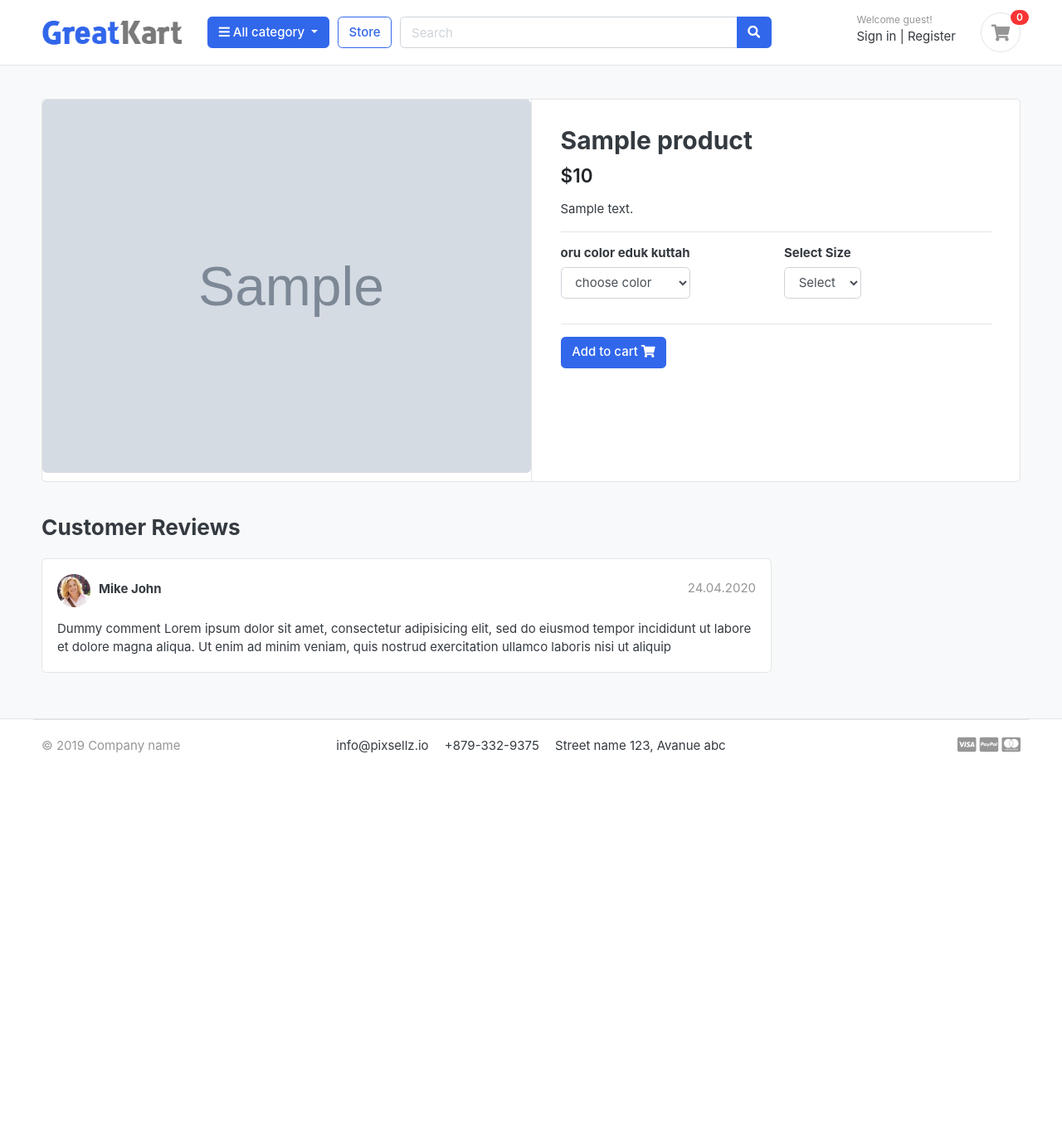
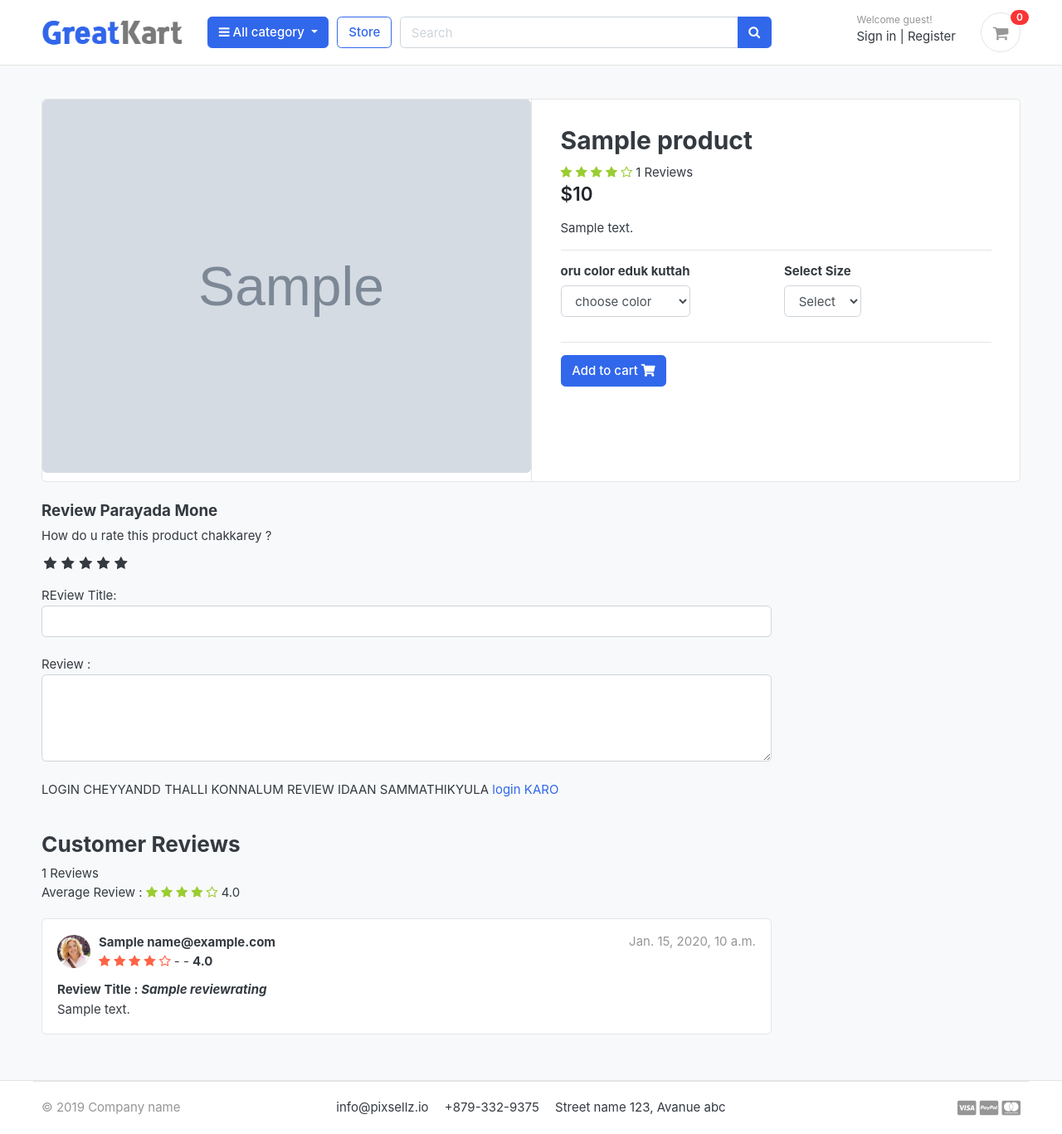
Before and after one commit to aelianmv/greatkart, a Django app: a page that uses templates/base.html in a window 1280 px wide. Shown: the whole page at 83% size. Before the commit the page ends 908 px from the top, so only its background shows below. Run offline with Django 5.2, Linux system fonts and the light colour scheme; tables that the repository leaves empty hold one stand-in row (values such as "Sample post"); grey boxes marked "Sample" are stand-in pictures; some libraries are stand-ins or nearby versions; some web fonts are replaced.

Commit message:
reviewsssss

```diff
--- /dev/null
+++ b/greatkart/static/css/custom.css
@@ -0,0 +1,60 @@
+/* hide radio button */
+
+.rate > input {
+    display: none;
+}
+
+.rate {
+    display: inline-block;
+    border: 0;
+}
+
+.rate > label{
+    float: right;
+}
+
+
+/* to show stars */
+.rate > label::before{
+display: inline-block;
+font-size: 1.1rem;
+font-family: FontAwesome;
+content: "\f005";
+margin: 0;
+padding: 0.3rem .2rem;
+cursor: pointer;
+
+}
+
+
+/* half star */
+
+.rate .half::before{
+    content: "\f089";
+    position: absolute;
+    padding-right: 0%;
+
+}
+
+/* click and hover */
+
+input:checked ~ label, label:hover ~ label{
+    color: #ffb503 ;
+}
+
+
+/* hover highlisght  */
+
+input:checked + label:hover , input:checked ~ label:hover , input:checked ~ label:hover ~ label, label:hover ~ input:checked ~ label {
+    color: #cc9000;
+}
+
+.rating-star i{
+    color:tomato !important ;
+
+}
+
+.rating-star2 i{
+    color:yellowgreen !important ;
+
+}
--- a/store/admin.py
+++ b/store/admin.py
@@ -1,6 +1,6 @@
 from django.contrib import admin
 from django.db import models
-from .models import product,Variation
+from .models import product,Variation , ReviewRating
 
 # Register your models here.
 class ProductAdmin(admin.ModelAdmin):
@@ -17,3 +17,6 @@ class VariationAdmin(admin.ModelAdmin):
 
 admin.site.register(product,ProductAdmin)
 admin.site.register(Variation,VariationAdmin)
+
+
+admin.site.register(ReviewRating)
--- a/store/models.py
+++ b/store/models.py
@@ -1,6 +1,7 @@
 from django.db import models
 from category.models import Category
 from django.urls  import reverse
+from accounts.models import Account
 # Create your models here.
 class product(models.Model):  ### reverse
     product_name=models.CharField(max_length=50)
@@ -20,6 +21,21 @@ class product(models.Model):  ### reverse
 
     def __str__(self):
         return self.product_name
+
+    def averageReview(self):
+
+        reviews = ReviewRating.objects.filter(Product=self , status = True).aggregate(average=models.Avg('rating'))
+        avg=0
+        if reviews['average'] is not None:
+            avg = float(reviews['average'])
+        return avg
+
+    def countReview(self):
+        reviews = ReviewRating.objects.filter(Product = self , status = True).aggregate(count=models.Count('rating'))
+        count=0
+        if reviews['count'] is not None:
+            count = int(reviews['count'])
+            return count
 
 variation_category_choice = (
 ('color','color'),
@@ -44,3 +60,18 @@ class Variation(models.Model):
 
     def __str__(self):
         return self.variation_value
+
+
+class ReviewRating(models.Model):
+    Product = models.ForeignKey(product,on_delete=models.CASCADE)
+    user = models.ForeignKey(Account,on_delete=models.CASCADE)
+    subject = models.CharField(max_length=100,blank=True)
+    review = models.TextField(max_length=500,blank=True)
+    rating = models.FloatField()
+    ip = models.CharField(max_length=20,blank=True)
+    status = models.BooleanField(default=True)
+    created_at = models.DateTimeField(auto_now_add=True)
+    update_at = models.DateTimeField(auto_now=True)
+
+    def __str__(self):
+        return self.subject
--- a/store/urls.py
+++ b/store/urls.py
@@ -25,6 +25,7 @@ urlpatterns = [
     path('category/<slug:category_slug>/',views.store,name='product_by_category'),
     path('category/<slug:category_slug>/<slug:product_slug>/',views.product_detail,name='product_detail'),
     path('search/',views.search,name='search'),
+    path('submit_review/<int:product_id>/',views.submit_review,name='submit_review'),
 
 
 ]
--- a/store/views.py
+++ b/store/views.py
@@ -1,12 +1,16 @@
+from django.contrib import messages
+from django.contrib.messages import *
 from django.http import HttpResponse
-from django.shortcuts import render,get_object_or_404
-from .models import product
+from django.shortcuts import redirect, render,get_object_or_404
+from .models import product,ReviewRating
 # Create your views here.
 from category.models import Category
 from cart.models import CartItem
 from cart.views import _cart_id
 from django.core.paginator import EmptyPage,Paginator,PageNotAnInteger
 from django.db.models import Q
+from orders.models import OrderProduct
+from .forms import ReviewForm
 
 
 def store(request, category_slug=None):
@@ -45,9 +49,23 @@ def product_detail(request,category_slug,product_slug):
     except Exception as e :
         raise e
 
+    if request.user.is_authenticated:
+        try :
+            orderproduct = OrderProduct.objects.filter(user = request.user , Product_id=single_product.id ).exists()
+        except OrderProduct.DoesNotExist:
+            orderproduct = None
+    else :
+        orderproduct = None
+
+    #get reviews
+
+    reviews = ReviewRating.objects.filter(Product_id=single_product.id, status = True)
+
     context = {
         'single_product' : single_product,
-        'in_cart' : in_cart
+        'in_cart' : in_cart,
+        'orderproduct' : orderproduct,
+        'reviews' : reviews
     }
     return render(request,'store/product_detail.html',context)
 
@@ -66,3 +84,26 @@ def search(request):
 
 
     return render(request,'store/store.html',context)
+
+def submit_review(request,product_id):
+    url = request.META.get('HTTP_REFERER')
+    if request.method == 'POST':
+        try:
+            reviews = ReviewRating.objects.get(user__id=request.user.id , Product__id= product_id)
+            form = ReviewForm(request.POST,instance = reviews)
+            form.save()
+            messages.success(request,' Thankyou ! kuttente review nmk peruth ishtm ayi ')
+            return redirect(url)
+        except ReviewRating.DoesNotExist:
+            form  = ReviewForm(request.POST)
+            if form.is_valid():
+                data = ReviewRating()
+                data.subject = form.cleaned_data['subject']
+                data.rating = form.cleaned_data['rating']
+                data.review = form.cleaned_data['review']
+                data.ip = request.META.get('REMOTE_ADDR')
+                data.Product_id = product_id
+                data.user_id = request.user.id
+                data.save()
+                messages.success(request,'REview Kitti Nanni undey')
+                return redirect(url)
--- a/templates/base.html
+++ b/templates/base.html
@@ -26,6 +26,9 @@
 <link href="{% static 'css/ui.css'%}" rel="stylesheet" type="text/css"/>
 <link href="{% static 'css/responsive.css' %}" rel="stylesheet" media="only screen and (max-width: 1200px)" />
 
+<link href="{% static 'css/custom.css'%}" rel="stylesheet" type="text/css"/>
+<link rel="stylesheet" href="https://cdnjs.cloudflare.com/ajax/libs/font-awesome/4.7.0/css/font-awesome.min.css">
+
 <!-- custom javascript -->
 <script src="{% static 'js/script.js' %}" type="text/javascript"></script>
 
--- a/templates/store/product_detail.html
+++ b/templates/store/product_detail.html
@@ -29,6 +29,15 @@
 				<article class="content-body">
 
 				<h2 class="title">{{single_product.product_name}}</h2>
+				<div class="rating-star2"><span>
+					<i class="fa fa-star{% if single_product.averageReview < 0.5 %}-o{% elif single_product.averageReview >= 0.5 and single_product.averageReview < 1 %}-half-o {% endif %}" aria-hidden="true"></i>
+					<i class="fa fa-star{% if single_product.averageReview < 1.5 %}-o{% elif single_product.averageReview >= 1.5 and single_product.averageReview < 2 %}-half-o {% endif %}" aria-hidden="true"></i>
+					<i class="fa fa-star{% if single_product.averageReview < 2.5 %}-o{% elif single_product.averageReview >= 2.5 and single_product.averageReview < 3 %}-half-o {% endif %}" aria-hidden="true"></i>
+					<i class="fa fa-star{% if single_product.averageReview < 3.5 %}-o{% elif single_product.averageReview >= 3.5 and single_product.averageReview < 4 %}-half-o {% endif %}" aria-hidden="true"></i>
+					<i class="fa fa-star{% if single_product.averageReview < 4.5 %}-o{% elif single_product.averageReview >= 4.5 and single_product.averageReview < 5 %}-half-o {% endif %}" aria-hidden="true"></i>
+
+					</span> {{ single_product.countReview }} Reviews
+				</div>
 
 				<div class="mb-3">
 					<var class="price h4">${{single_product.price}}</var>
@@ -107,28 +116,97 @@
 <div class="row">
 			<div class="col-md-9">
 
+
+
+	<form action="{% url 'submit_review' single_product.id %}" method="POST">
+		{% csrf_token %}
+
+		<h5>Review Parayada Mone </h5>
+
+		<div>
+
+
+			<!-- rating stars -->
+
+			<label>How do u rate this product chakkarey ?</label>
+			<br>
+			<div class="rate">
+				<input type="radio" name="rating" id="rating10" value="5" required><label for="rating10" title="5"></label>
+				<input type="radio" name="rating" id="rating9" value="4.5" required><label for="rating9" title="4.5" class="half"></label>
+				<input type="radio" name="rating" id="rating8" value="4" required><label for="rating8" title="4"></label>
+				<input type="radio" name="rating" id="rating7" value="4.5" required><label for="rating7" title="3.5" class="half"></label>
+				<input type="radio" name="rating" id="rating6" value="3" required><label for="rating6" title="3"></label>
+				<input type="radio" name="rating" id="rating5" value="3.5" required><label for="rating5" title="2.5" class="half"></label>
+				<input type="radio" name="rating" id="rating4" value="2" required><label for="rating4" title="2"></label>
+				<input type="radio" name="rating" id="rating3" value="2.5" required><label for="rating3" title="1.5" class="half"></label>
+				<input type="radio" name="rating" id="rating2" value="1" required><label for="rating2" title="1"></label>
+				<input type="radio" name="rating" id="rating1" value="0.5" required><label for="rating1" title="0.5" class="half"></label>
+
+
+			</div>
+
+			<br>
+			 REview Title:
+			 <input type="text" class="form-control" name="subject" >
+			 <br>
+			 Review :
+			 <textarea name="review" rows="4" class="form-control" ></textarea>
+			 <br>
+			 {% if user.is_authenticated %}
+				{% if orderproduct %}
+			 	<input type="submit" value="Submit Review" class="btn btn-primary">
+				{% else %}
+				<p>SADHANAM VANGIKK AADHYAM </p>
+				{% endif %}
+			 {% else %}
+			 <p>LOGIN CHEYYANDD THALLI KONNALUM REVIEW IDAAN SAMMATHIKYULA <span><a href="{% url 'login' %}"> login KARO</a></span>	</p>
+			 {% endif %}
+		</div>
+		{% include 'include/alerts.html' %}
+	</form>
+	<br>
+
 	<header class="section-heading">
 		<h3>Customer Reviews </h3>
+		{{ single_product.countReview }} Reviews
+		<div class="rating-star2"><span> Average Review :
+			<i class="fa fa-star{% if single_product.averageReview < 0.5 %}-o{% elif single_product.averageReview >= 0.5 and single_product.averageReview < 1 %}-half-o {% endif %}" aria-hidden="true"></i>
+			<i class="fa fa-star{% if single_product.averageReview < 1.5 %}-o{% elif single_product.averageReview >= 1.5 and single_product.averageReview < 2 %}-half-o {% endif %}" aria-hidden="true"></i>
+			<i class="fa fa-star{% if single_product.averageReview < 2.5 %}-o{% elif single_product.averageReview >= 2.5 and single_product.averageReview < 3 %}-half-o {% endif %}" aria-hidden="true"></i>
+			<i class="fa fa-star{% if single_product.averageReview < 3.5 %}-o{% elif single_product.averageReview >= 3.5 and single_product.averageReview < 4 %}-half-o {% endif %}" aria-hidden="true"></i>
+			<i class="fa fa-star{% if single_product.averageReview < 4.5 %}-o{% elif single_product.averageReview >= 4.5 and single_product.averageReview < 5 %}-half-o {% endif %}" aria-hidden="true"></i>
 
+			 {{ single_product.averageReview }}</span>
+		</div>
 	</header>
-
+	{% for review in reviews %}
 	<article class="box mb-3">
 		<div class="icontext w-100">
 			<img src="{%static './images/avatars/avatar1.jpg'%}" class="img-xs icon rounded-circle">
 			<div class="text">
-				<span class="date text-muted float-md-right">24.04.2020 </span>
-				<h6 class="mb-1">Mike John </h6>
+				<span class="date text-muted float-md-right">{{review.created_at}}</span>
+				<h6 class="mb-1">{{review.user.first_name}} {{review.user}}</h6>
+				<div class="rating-star">
+					<i class="fa fa-star{% if review.rating == 0.5 %}-half-o{% elif review.rating < 1 %}-o {% endif %}" aria-hidden="true"></i>
+					<i class="fa fa-star{% if review.rating == 1.5 %}-half-o{% elif review.rating < 2 %}-o {% endif %}" aria-hidden="true"></i>
+					<i class="fa fa-star{% if review.rating == 2.5 %}-half-o{% elif review.rating < 3 %}-o {% endif %}" aria-hidden="true"></i>
+					<i class="fa fa-star{% if review.rating == 3.5 %}-half-o{% elif review.rating < 4 %}-o {% endif %}" aria-hidden="true"></i>
+					<i class="fa fa-star{% if review.rating == 4.5 %}-half-o{% elif review.rating < 5 %}-o {% endif %}" aria-hidden="true"></i><span> - - </span><b class="mb-1">{{review.rating}}</b>
+
+				</div>
+
+
 
 			</div>
 		</div> <!-- icontext.// -->
 		<div class="mt-3">
+			<h6 class="mb-1"><Span>Review Title :</Span> <i>{{review.subject}}</i> </h6>
 			<p>
-				Dummy comment Lorem ipsum dolor sit amet, consectetur adipisicing elit, sed do eiusmod
-				tempor incididunt ut labore et dolore magna aliqua. Ut enim ad minim veniam,
-				quis nostrud exercitation ullamco laboris nisi ut aliquip
+				{{review.review}}
 			</p>
 		</div>
 	</article>
+	{% endfor %}
 
 
 
```
Also changed, not shown: store/forms.py (added, +7 -0 lines), store/migrations/0004_reviewrating.py (added).
